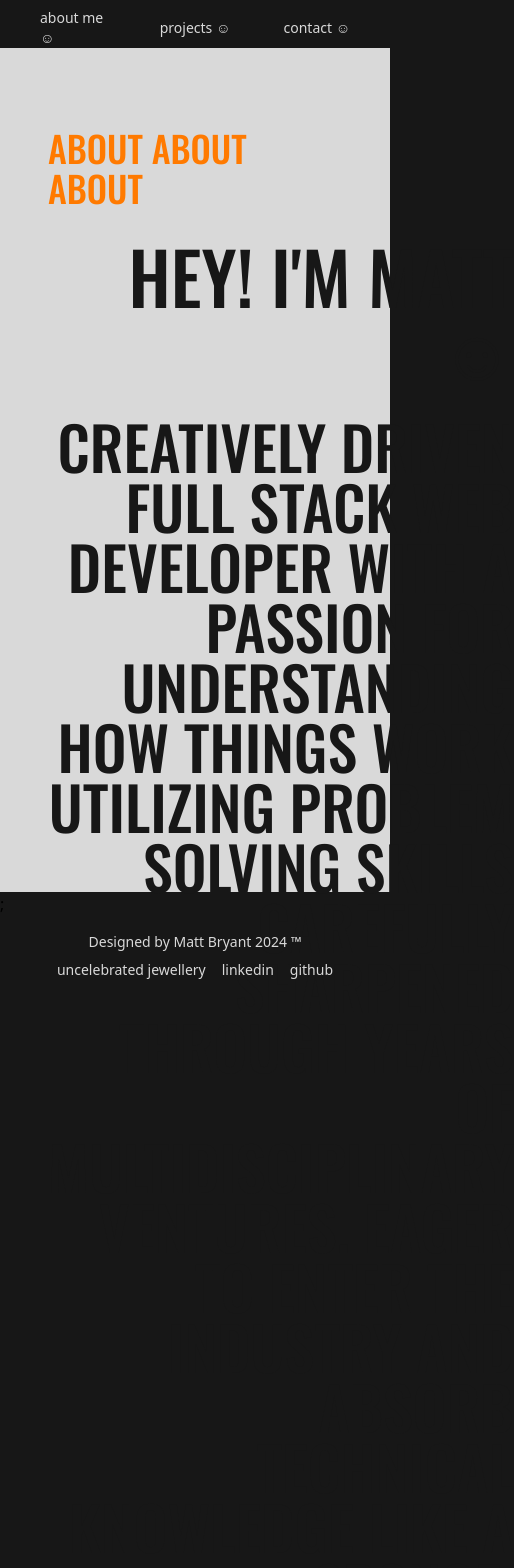
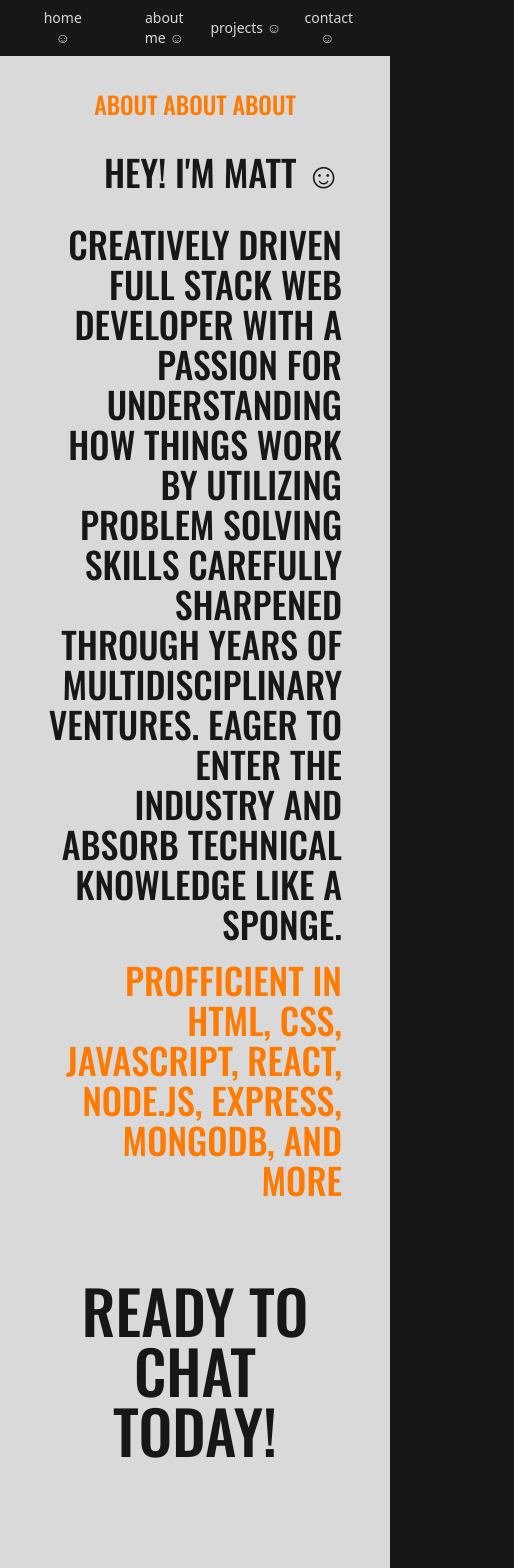
Before and after one commit to Matt-bryant21/2024portfolio, a React (Vite) app in the folder Portfolio/: page /aboutme in a window 390 px wide. Shown: the top 1568 px of the page, 514 px wide, since content can reach past the window. Built offline with nearby package versions, Linux system fonts and the light colour scheme.

Commit message:
boilerplate done

```diff
--- a/Portfolio/src/components/AboutMe.jsx
+++ b/Portfolio/src/components/AboutMe.jsx
@@ -1,27 +1,32 @@
-// eslint-disable-next-line no-unused-vars
 import React from "react";
 
 const AboutMe = () => {
   return (
     <>
-      <div className="flex flex-col h-screen bg-backgroundgrey py-12 px-12">
+      <div className="flex flex-col xl:h-screen bg-backgroundgrey pb-12 px-12 sm:px-6 md:px-8 lg:px-12">
         <div>
-          <h2 className="text-4xl text-left my-8">ABOUT ABOUT ABOUT</h2>
+          <h2 className="text-2xl text-center xl:text-left my-8 xs:text-3xl md:text-4xl">ABOUT ABOUT ABOUT</h2>
         </div>
 
-        <div className="flex">
+        <div className="flex flex-col sm:flex-row">
           <div className="flex-grow">
-            <h1 className=" text-backgrounddark text-7xl text-right mb-8">HEY! I&apos;M MATT &#x263A;</h1>
-            <h1 className=" text-backgrounddark uppercase text-6xl text-right">
-              Creatively driven full stack web developer with a passion for understanding how things work utilizing
+            <h1 className="text-backgrounddark text-4xl text-right mb-8 sm:text-5xl md:text-6xl lg:text-7xl">
+              HEY! I&apos;M MATT &#x263A;
+            </h1>
+            <h1 className="text-backgrounddark uppercase text-4xl text-right sm:text-4xl md:text-5xl lg:text-6xl">
+              Creatively driven full stack web developer with a passion for understanding how things work by utilizing
               problem solving skills carefully sharpened through years of multidisciplinary ventures. Eager to enter the
               industry and absorb technical knowledge like a sponge.
             </h1>
-            <h1 className=" py-16 uppercase text-6xl text-center text-blue">Ready to chat today!</h1>
+            <h1 className="text-customorange text-4xl py-4 text-right uppercase sm:text-4xl md:text-5xl lg:text-6xl">
+              Profficient in HTML, CSS, JavaScript, React, Node.js, Express, MongoDB, and more
+            </h1>
+            <h1 className="py-16 uppercase text-6xl text-center text-backgrounddark sm:text-4xl md:text-5xl lg:text-6xl">
+              Ready to chat today!
+            </h1>
           </div>
         </div>
       </div>
-      ;
     </>
   );
 };
--- a/Portfolio/src/components/App.jsx
+++ b/Portfolio/src/components/App.jsx
@@ -1,6 +1,5 @@
-// eslint-disable-next-line no-unused-vars
 import React, { useState, useEffect } from "react";
-import { BrowserRouter as Router, Route, Routes } from "react-router-dom";
+import { BrowserRouter as Router, Route, Routes, useLocation } from "react-router-dom";
 import Homepage from "./Homepage";
 import AboutMe from "./AboutMe";
 import Projects from "./Projects";
@@ -10,19 +9,21 @@ import Footer from "./Footer";
 import Animation from "./Animation";
 import BarLoader from "react-spinners/BarLoader";
 
-function App() {
-  const [loading, setLoading] = useState(true);
+function Main() {
+  const location = useLocation();
+  const isFirstRender = !localStorage.getItem("notFirstRender");
+  const [loading, setLoading] = useState(isFirstRender && location.pathname === "/");
 
   useEffect(() => {
-    // Simulate loading completed after 8 seconds
+    if (isFirstRender) {
+      localStorage.setItem("notFirstRender", "true");
       setTimeout(() => {
         setLoading(false);
       }, 3000);
-  }, []);
+    }
+  }, [isFirstRender]);
 
-  return (
-    <Router>
-      {loading ? (
+  return loading ? (
     <div className="flex justify-center items-center h-screen text-center cursor-crosshair">
       <BarLoader size={50} color={"#FF7A00"} loading={loading} />
     </div>
@@ -38,7 +39,13 @@ function App() {
       </Routes>
       <Footer />
     </>
-      )}
+  );
+}
+
+function App() {
+  return (
+    <Router>
+      <Main />
     </Router>
   );
 }
--- a/Portfolio/src/components/Contact.jsx
+++ b/Portfolio/src/components/Contact.jsx
@@ -4,9 +4,14 @@ import React from "react";
 const Contact = () => {
   return (
     <>
-      <div className="flex flex-col h-screen bg-backgroundgrey py-12 px-12">
-        <div>
+      <div className="flex flex-col bg-backgrounddark xl:py-12">
+        {/* <div>
           <h2 className="text-4xl text-right my-8">CONTACT CONTACT CONTACT</h2>
+        </div> */}
+        <div className="justify-center">
+          <h2 className="text-8xl xl:text-9xl mb-12 uppercase text-center hover:underline">
+            <a href="mailto:mattthomasbryant@gmail.com">Get in touch!</a>
+          </h2>
         </div>
       </div>
       ;
--- a/Portfolio/src/components/Homepage.jsx
+++ b/Portfolio/src/components/Homepage.jsx
@@ -15,7 +15,7 @@ const Homepage = () => {
     to: { opacity: 1 },
     from: { opacity: 0 },
     reset: true,
-    delay: 300,
+    delay: 400,
     immediate: !rendered, // Don't animate if not rendered yet
   });
 
@@ -24,7 +24,7 @@ const Homepage = () => {
       <section className="cursor-crosshair">
         <animated.div
           style={props}
-          className="flex flex-col items-center justify-center sm:justify-start sm:flex-row xl:ml-40 h-screen"
+          className="flex flex-col items-center justify-center sm:justify-start sm:flex-row xl:ml-40 xl:h-screen"
         >
           <div className="flex flex-col justify-center items-center my-12 sm:ml-0 sm:mr-8">
             <h1 className="text-5xl sm:text-6xl md:text-7xl lg:text-8xl xl:text-8xl my-3 whitespace-nowrap">
@@ -40,7 +40,7 @@ const Homepage = () => {
               HEY, I&apos;M MATT
             </h1>
           </div>
-          <div className="flex flex-col justify-center items-center px-4 py-3">
+          <div className="flex flex-col justify-center items-center px-4 py-3 mb-16">
             <h2 className="text-center text-6xl sm:text-5xl md:text-6xl lg:text-7xl xl:text-7xl">
               JUNIOR FULL STACK WEB DEVELOPER
             </h2>
--- a/Portfolio/src/components/Navbar.jsx
+++ b/Portfolio/src/components/Navbar.jsx
@@ -1,16 +1,20 @@
+// eslint-disable-next-line no-unused-vars
 import React from "react";
 
 const Navbar = () => {
   return (
     <>
-      <nav className="grid grid-cols-3 gap-4 items-center pt-2 sticky top-0 z-10 bg-backgrounddark">
-        <a href="/aboutme" className="text-backgroundgrey text-left pl-10 hover:text-blue text-sm">
+      <nav className="grid grid-cols-4 gap-4 items-center py-2 sticky top-0 z-10 bg-backgrounddark">
+        <a href="/" className="text-center text-backgroundgrey pl-10 hover:text-blue text-sm">
+          home &#x263A;
+        </a>
+        <a href="/aboutme" className="text-center text-backgroundgrey pl-10 hover:text-blue text-sm">
           about me &#x263A;
         </a>
-        <a href="/projects" className="text-backgroundgrey text-sm text-center hover:text-blue">
+        <a href="/projects" className="text-center text-backgroundgrey text-sm hover:text-blue">
           projects &#x263A;
         </a>
-        <a href="/contact" className="text-backgroundgrey text-sm text-right pr-10 hover:text-blue">
+        <a href="/contact" className="text-center text-backgroundgrey text-sm pr-10 hover:text-blue">
           contact &#x263A;
         </a>
       </nav>
--- a/Portfolio/src/components/Projects.jsx
+++ b/Portfolio/src/components/Projects.jsx
@@ -1,3 +1,4 @@
+// eslint-disable-next-line no-unused-vars
 import React from "react";
 
 const Projects = () => {
@@ -7,12 +8,26 @@ const Projects = () => {
         <div>
           <h2 className="text-4xl text-center my-8">PROJECTS PROJECTS PROJECTS</h2>
         </div>
-        <div className="flex flex-col items-start justify-start w-full bg-backgroundgrey border border-grey rounded-lg p-5 shadow-md h-96 overflow-y-auto">
-          <h2 className="text-5xl uppercase text-backgrounddark font-bold mb-2">Project Title</h2>
-          <p className="text-xl">
-            <a href="http://your-project-url.com">Github Link</a>
-          </p>
-          <img src="" alt="screengrab of code" />
+        {/* projects div block here */}
+        <div className="flex flex-col items-start justify-start w-full bg-customorange px-8 py-8 shadow-inner border-black border-4 mb-12">
+          <h2 className="text-5xl uppercase text-backgrounddark font-bold mb-8 hover:underline">
+            <a href="https://github.com/Matt-bryant21/Python-Calorie-Calculator">Python Calorie Calculator</a>
+          </h2>
+          <h2 className="text-3xl uppercase text-backgrounddark font-bold mb-2">
+            My first programming project, tasked to create a functioning python app that took user input. I created a
+            calorie counter that takes user input on height weight, gender, and activity level to calculate the amount
+            of calories needed to maintain, gain, or lose weight.
+          </h2>
+        </div>
+        <div className="flex flex-col items-start justify-start w-full bg-customorange px-8 py-8 shadow-inner border-black border-4">
+          <h2 className="text-5xl uppercase text-backgrounddark font-bold mb-8 hover:underline">
+            <a href="https://github.com/Matt-bryant21/UFC-Fight-Roster-API">Flask UFC Fight Roster API</a>
+          </h2>
+          <h2 className="text-3xl uppercase text-backgrounddark font-bold">
+            This project was built using the Flask framework and SQLAlchemy with Postgres to create a RESTful API that
+            interacts with a roster of UFC fighters and their various weight divisions. The API allows users to create,
+            read, update, and delete fighters from the roster.
+          </h2>
         </div>
       </div>
     </>
```
Also changed, not shown: Portfolio/src/assets/calorie calc.JPG (added). Lines whose indentation alone changed are shown as unchanged.
